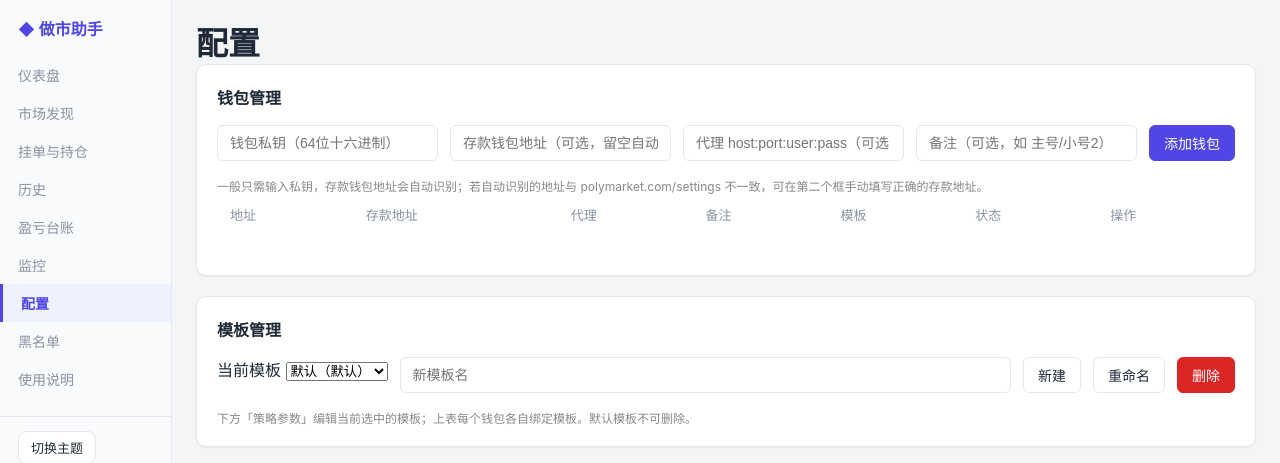
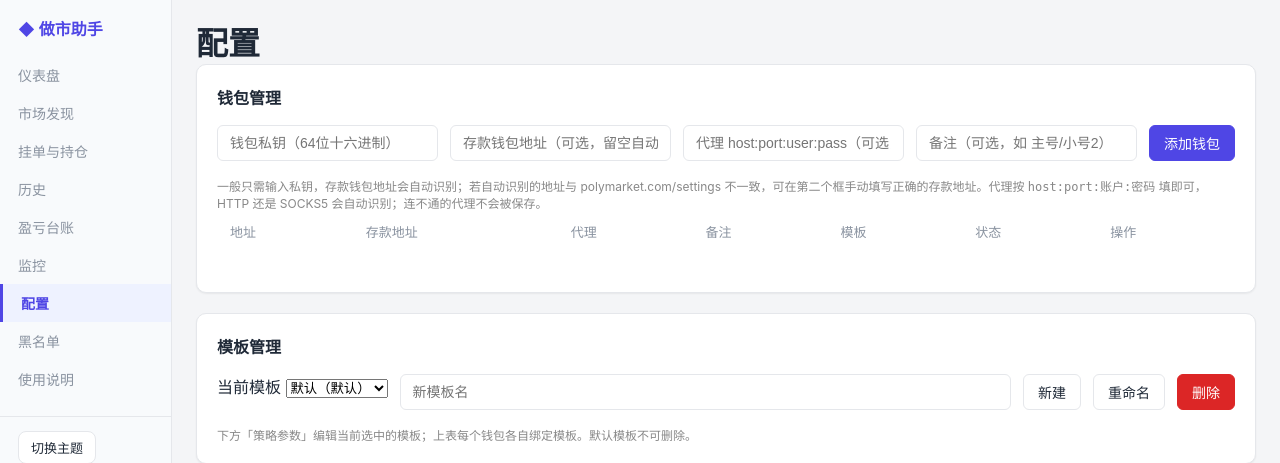
Before and after one commit to VMInsideVM/poly-marketmaker, a Flask app: page /config in a window 1280 px wide. Shown: the top 463 px of the page. Run offline with Flask 3, Linux system fonts and the light colour scheme; the visitor is signed in with stand-in values (Sample User, id 1); data comes from the database, SQL or seed files in the repository; data that the repository does not hold is empty.

Commit message:
feat(proxy): 支持 SOCKS5 代理 + 保存前自动探测协议与连通性
供应商给的机房 IP 常常只开 SOCKS5(如 iproyal),账户密码形式与 HTTP 代理一致,
用户无从分辨,填进去只会静默连不上。改为保存时探测:先试 HTTP 再试 SOCKS5,以能
连到 clob.polymarket.com 为准,把探到的协议以 socks5: 前缀写回存库串,运行期不再猜。

- parse_proxy 支持 socks5:host:port[:账户:密码],一律归一到 socks5h://(远端 DNS):
  socks5:// 本地解析会从真实 IP 发 DNS 查询,实测该代理也直接拒连。
- probe_proxy 两种协议都不通 -> 拒绝保存(400)。存下不通的代理等于该钱包每轮静默
  跳过(按设计绝不回落直连),必须当场暴露。
- 保存成功回显协议与出口 IP(ipify 尽力而为,查不到不影响保存),便于核对 IP 隔离。
- socksio / PySocks 都是惰性 import,PyInstaller 静态分析看不到,spec 补 hiddenimports。

已配好的 HTTP 代理串不带前缀,行为不变。

Co-Authored-By: Claude Opus 4.8 (1M context) <noreply@anthropic.com>

```diff
--- a/api/proxy.py
+++ b/api/proxy.py
@@ -147,29 +147,89 @@ def install_clob_proxy():
 
 
 def parse_proxy(raw) -> str | None:
-    """把用户填的代理串转成 http(s) 代理 URL;空/None -> None。
+    """把用户填的代理串转成代理 URL;空/None -> None。
 
-    - ``host:port:user:pass`` -> ``http://user:pass@host:port``(凭证 URL 编码)
-    - ``host:port``           -> ``http://host:port``
-    - 已是 ``http://``/``https://`` 原样返回
+    - ``host:port:user:pass``        -> ``http://user:pass@host:port``(凭证 URL 编码)
+    - ``host:port``                  -> ``http://host:port``
+    - ``socks5:host:port[:user:pass]``-> ``socks5h://...``
+    - 已是 ``http(s)://`` 原样返回;``socks5://`` 归一成 ``socks5h://``
     密码可能含 ``:`` -> ``split(":",3)`` 让前三段为 host/port/user、其余整体当密码。
+
+    SOCKS5 一律用 ``socks5h``(域名交给代理端解析):``socks5``(本地解析)会从真实 IP
+    发 DNS 查询、泄露访问目标,实测某些机房代理也直接拒连。
     """
     if not raw:
         return None
     s = str(raw).strip()
     if not s:
         return None
-    if s.lower().startswith(("http://", "https://")):
+    low = s.lower()
+    if low.startswith(("http://", "https://")):
         return s
+    if low.startswith(("socks5://", "socks5h://")):
+        return "socks5h://" + s.split("://", 1)[1]
+    scheme = "http"
+    for pfx in ("socks5h:", "socks5:"):
+        if low.startswith(pfx):
+            scheme, s = "socks5h", s[len(pfx) :]
+            break
     parts = s.split(":", 3)
     if len(parts) < 2 or not parts[0] or not parts[1]:
         return None
     host, port = parts[0], parts[1]
     if len(parts) == 2:
-        return f"http://{host}:{port}"
+        return f"{scheme}://{host}:{port}"
     user = parts[2]
     pw = parts[3] if len(parts) >= 4 else ""
     auth = quote(user, safe="")
     if pw:
         auth += ":" + quote(pw, safe="")
-    return f"http://{auth}@{host}:{port}"
+    return f"{scheme}://{auth}@{host}:{port}"
+
+
+class ProxyUnreachable(Exception):
+    """两种协议都连不通(或代理到不了 Polymarket)。"""
+
+
+# 探测用:必须能到交易所才算可用(有的代理能上网但被 Polymarket 拒);出口 IP 仅回显。
+_PROBE_URL = "https://clob.polymarket.com/ok"
+_EXIT_IP_URL = "https://api.ipify.org?format=json"
+
+
+def _probe_once(url, timeout):
+    requests.get(_PROBE_URL, proxies={"http": url, "https": url}, timeout=timeout)
+
+
+def _exit_ip(url, timeout):
+    try:
+        r = requests.get(_EXIT_IP_URL, proxies={"http": url, "https": url}, timeout=timeout)
+        return r.json().get("ip") or None
+    except Exception:
+        return None
+
+
+def probe_proxy(raw, *, timeout=8) -> tuple[str, str | None]:
+    """探测代理走 HTTP 还是 SOCKS5,返回(该存进库的串, 出口 IP 或 None)。
+
+    用户只填 ``host:port:账户:密码``,并不知道供应商给的是哪种协议(如 iproyal 的
+    机房 IP 只开 SOCKS5)。这里先按 HTTP 试、再按 SOCKS5 试,谁能连到 Polymarket 就
+    用谁,并把探测结果以 ``socks5:`` 前缀写回串里,运行期不再猜。
+    已显式写了协议的串只验连通、不改写。都不通 -> ProxyUnreachable(调用方拒绝保存:
+    代理不通时本钱包每轮都会被跳过且绝不直连,存下来等于静默停摆)。
+    """
+    s = (str(raw) if raw else "").strip()
+    if not s:
+        return "", None
+    low = s.lower()
+    explicit = low.startswith(("http://", "https://", "socks5://", "socks5h:", "socks5:"))
+    candidates = [s] if explicit else [s, "socks5:" + s]
+    for cand in candidates:
+        url = parse_proxy(cand)
+        if not url:
+            raise ProxyUnreachable("代理格式不对(应为 host:port 或 host:port:账户:密码)")
+        try:
+            _probe_once(url, timeout)
+        except Exception:
+            continue
+        return cand, _exit_ip(url, timeout)
+    raise ProxyUnreachable("代理连不上(HTTP / SOCKS5 都试过)")
--- a/requirements.txt
+++ b/requirements.txt
@@ -2,3 +2,5 @@ flask==3.1.1
 py-clob-client-v2>=0.1.0
 py-builder-relayer-client>=0.0.1
 cryptography>=44.0.0
+socksio>=1.0.0
+PySocks>=1.7.1
--- a/web/routes.py
+++ b/web/routes.py
@@ -17,6 +17,7 @@ from flask import (
     url_for,
     flash,
 )
+from api.proxy import ProxyUnreachable, probe_proxy
 from models.database import Database
 from engine.manager import EngineManager
 from utils.crypto import derive_key, encrypt, decrypt
@@ -535,8 +536,13 @@ def api_add_wallet():
     if err:
         return jsonify({"error": err}), 400
 
-    # 该钱包专属代理(明文存原串);此后含本次导入探测在内的所有网络活动都走它。
-    proxy = (data.get("proxy") or "").strip()
+    # 该钱包专属代理(明文存);此后含本次导入探测在内的所有网络活动都走它。用户不知道
+    # 供应商给的是 HTTP 还是 SOCKS5 -> 先探测出协议再存,不通就当场拒(见 probe_proxy)。
+    proxy_exit_ip = None
+    try:
+        proxy, proxy_exit_ip = probe_proxy((data.get("proxy") or "").strip())
+    except ProxyUnreachable as e:
+        return jsonify({"error": f"代理不可用: {e}"}), 400
     # 可选备注(纯展示,截断 40 字)。
     remark = (data.get("remark") or "").strip()[:40]
 
@@ -578,7 +584,14 @@ def api_add_wallet():
 
     _api_cache.pop(address, None)  # 重新导入可能改了 sig/funder,清掉旧缓存
     return jsonify(
-        {"ok": True, "address": address, "funder": funder, "signature_type": sig_type}
+        {
+            "ok": True,
+            "address": address,
+            "funder": funder,
+            "signature_type": sig_type,
+            "proxy_protocol": _proxy_protocol(proxy),
+            "proxy_exit_ip": proxy_exit_ip,
+        }
     )
 
 
@@ -594,15 +607,31 @@ def api_remove_wallet(address):
     return jsonify({"ok": True})
 
 
+def _proxy_protocol(stored: str) -> str:
+    """存进库的代理串对应哪种协议(纯展示;空=直连)。"""
+    if not stored:
+        return ""
+    return "SOCKS5" if stored.lower().startswith(("socks5:", "socks5h:")) else "HTTP"
+
+
 @app.route("/api/wallets/<address>/proxy", methods=["PUT"])
 @login_required
 def api_set_wallet_proxy(address):
-    """设置/清空某钱包的 IP 代理(明文存)。代理变更在下次启动该钱包引擎时生效;
-    清掉缓存 api,使路由侧的余额查询按新代理重建。"""
-    proxy = ((request.get_json() or {}).get("proxy") or "").strip()
-    db.set_wallet_proxy(address, proxy)
+    """设置/清空某钱包的 IP 代理(明文存)。先探测协议(HTTP / SOCKS5)与连通性,不通就
+    拒绝保存——存下不通的代理等于该钱包每轮静默跳过(绝不回落直连)。代理变更在下次启动
+    该钱包引擎时生效;清掉缓存 api,使路由侧的余额查询按新代理重建。"""
+    raw = ((request.get_json() or {}).get("proxy") or "").strip()
+    exit_ip = None
+    if raw:
+        try:
+            raw, exit_ip = probe_proxy(raw)
+        except ProxyUnreachable as e:
+            return jsonify({"error": f"代理不可用: {e}"}), 400
+    db.set_wallet_proxy(address, raw)
     _api_cache.pop(address, None)
-    return jsonify({"ok": True})
+    return jsonify(
+        {"ok": True, "protocol": _proxy_protocol(raw), "exit_ip": exit_ip}
+    )
 
 
 @app.route("/api/wallets/<address>/remark", methods=["PUT"])
--- a/web/templates/config.html
+++ b/web/templates/config.html
@@ -11,7 +11,7 @@
         <input type="text" id="new-remark" placeholder="备注（可选，如 主号/小号2）">
         <button class="btn btn-primary" onclick="addWallet()">添加钱包</button>
     </div>
-    <p style="color:#888;font-size:12px;margin-top:4px;">一般只需输入私钥，存款钱包地址会自动识别；若自动识别的地址与 polymarket.com/settings 不一致，可在第二个框手动填写正确的存款地址。</p>
+    <p style="color:#888;font-size:12px;margin-top:4px;">一般只需输入私钥，存款钱包地址会自动识别；若自动识别的地址与 polymarket.com/settings 不一致，可在第二个框手动填写正确的存款地址。代理按 <code>host:port:账户:密码</code> 填即可，HTTP 还是 SOCKS5 会自动识别；连不通的代理不会被保存。</p>
     <table class="data-table" id="wallet-config-table">
         <thead>
             <tr><th>地址</th><th>存款地址</th><th>代理</th><th>备注</th><th>模板</th><th>状态</th><th>操作</th></tr>
@@ -514,21 +514,31 @@ let _walletRemarks = {};
 
 function proxyLabel(p) {
     if (!p) return '<span style="color:#888">直连</span>';
-    const parts = p.split(':');
-    return parts.length >= 2 ? (parts[0] + ':' + parts[1]) : p;
+    const m = p.match(/^socks5h?:(.*)$/i);   // 存库串带协议前缀时,展示去掉前缀的 host:port
+    const body = m ? m[1] : p;
+    const parts = body.split(':');
+    const hostPort = parts.length >= 2 ? (parts[0] + ':' + parts[1]) : body;
+    return m ? hostPort + ' <span style="color:#888">(SOCKS5)</span>' : hostPort;
 }
 
 function editProxy(address) {
     const cur = _walletProxies[address] || '';
-    const v = prompt('代理（host:port 或 host:port:user:pass，留空=直连）：', cur);
+    const v = prompt('代理（host:port 或 host:port:账户:密码，留空=直连）：\nHTTP / SOCKS5 自动识别，保存前会先测通。', cur);
     if (v === null) return;
+    if (v.trim()) showToast('正在测试代理…');
     fetch(`/api/wallets/${address}/proxy`, {
         method: 'PUT', headers: {'Content-Type': 'application/json'},
         body: JSON.stringify({proxy: v.trim()}),
-    }).then(r => r.json()).then(() => {
-        showToast('代理已更新 · 下次启动该钱包引擎时生效');
+    }).then(r => r.json()).then(data => {
+        if (data.error) { alert(data.error); return; }
+        showToast(proxySavedMsg(data.protocol, data.exit_ip));
         loadWallets();
     });
+}
+
+function proxySavedMsg(protocol, exitIp) {
+    if (!protocol) return '已改为直连 · 下次启动该钱包引擎时生效';
+    return `代理已更新（${protocol}${exitIp ? '，出口 IP ' + exitIp : ''}）· 下次启动该钱包引擎时生效`;
 }
 
 function editRemark(address) {
@@ -646,7 +656,10 @@ function finalizeImport(key, funder) {
         document.getElementById('new-funder').value = '';
         document.getElementById('new-proxy').value = '';
         document.getElementById('new-remark').value = '';
-        showToast('钱包已添加 · 账户类型：' + (ACCT_TYPES[data.signature_type] || ('sig=' + data.signature_type)));
+        const pInfo = data.proxy_protocol
+            ? ' · 代理 ' + data.proxy_protocol + (data.proxy_exit_ip ? '（出口 IP ' + data.proxy_exit_ip + '）' : '')
+            : '';
+        showToast('钱包已添加 · 账户类型：' + (ACCT_TYPES[data.signature_type] || ('sig=' + data.signature_type)) + pInfo);
         loadWallets();
     });
 }
```
Also changed, not shown: CLAUDE.md (+1 -1 lines), tests/test_proxy.py (+93 -1 lines), tests/test_wallet_proxy_routes.py (+32 -2 lines), tests/test_wallet_routes.py (+18 -1 lines), 1 other file.
